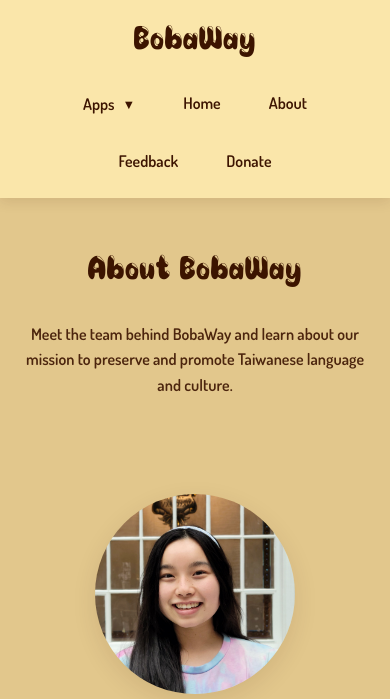
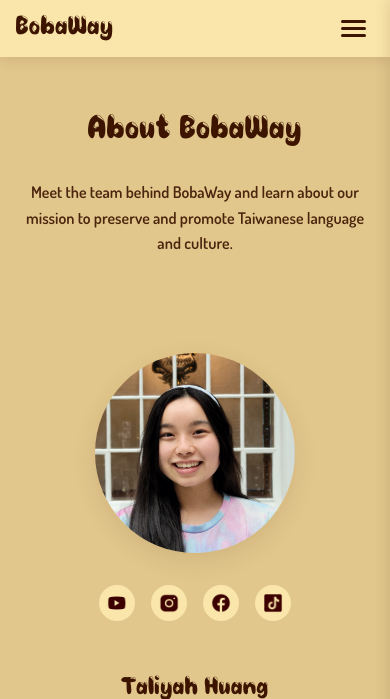
Before and after one commit to taliyah0x0/BobaWay, a Flask app: page /about in a window 390 px wide. Shown: the top 699 px of the page. Run offline with Flask 3, Linux system fonts and the light colour scheme.

Commit message:
navbar formatting on mobile

```diff
--- a/static/styles/home.css
+++ b/static/styles/home.css
@@ -47,6 +47,7 @@ body {
   font-weight: normal;
   color: rgb(60, 20, 0);
   text-decoration: none;
+  cursor: pointer;
 }
 
 .nav {
@@ -131,6 +132,37 @@ body {
 
 .dropdown-item:hover {
   background-color: rgb(226, 199, 140);
+}
+
+/* Mobile hamburger menu */
+.mobile-menu-toggle {
+  display: none;
+  flex-direction: column;
+  cursor: pointer;
+  padding: 0.5rem;
+  background: none;
+  border: none;
+  gap: 4px;
+}
+
+.mobile-menu-toggle span {
+  width: 25px;
+  height: 3px;
+  background-color: rgb(60, 20, 0);
+  border-radius: 2px;
+  transition: all 0.3s ease;
+}
+
+.mobile-menu-toggle.active span:nth-child(1) {
+  transform: rotate(45deg) translate(5px, 5px);
+}
+
+.mobile-menu-toggle.active span:nth-child(2) {
+  opacity: 0;
+}
+
+.mobile-menu-toggle.active span:nth-child(3) {
+  transform: rotate(-45deg) translate(7px, -6px);
 }
 
 /* Main content */
@@ -290,19 +322,78 @@ body {
 /* Responsive design */
 @media (max-width: 768px) {
   .header-content {
-    padding: 1rem;
-    flex-direction: column;
-    gap: 1rem;
+    padding: 0.75rem 1rem;
+    flex-direction: row;
+    gap: 0;
   }
 
   .logo {
-    font-size: 2rem;
+    font-size: 1.8rem;
   }
 
   .nav {
-    flex-wrap: wrap;
-    justify-content: center;
-    gap: 1rem;
+    position: fixed;
+    top: 0;
+    right: -100%;
+    width: 280px;
+    height: 100vh;
+    background-color: rgb(250, 230, 170);
+    flex-direction: column;
+    justify-content: flex-start;
+    align-items: flex-start;
+    padding: 5rem 2rem 2rem 2rem;
+    gap: 0;
+    box-shadow: -4px 0 12px rgba(60, 20, 0, 0.1);
+    transition: right 0.3s ease;
+    z-index: 99;
+  }
+
+  .nav.active {
+    right: 0;
+  }
+
+  .nav-link {
+    width: 100%;
+    padding: 1rem 0;
+    border-bottom: 1px solid rgba(60, 20, 0, 0.1);
+    border-radius: 0;
+    font-size: 1.1rem;
+  }
+
+  .nav-link:hover {
+    background-color: rgb(226, 199, 140);
+    transform: none;
+  }
+
+  .mobile-menu-toggle {
+    display: flex;
+    z-index: 100;
+  }
+
+  /* Mobile dropdown adjustments */
+  .dropdown {
+    width: 100%;
+  }
+
+  .dropdown-content {
+    position: static;
+    display: none;
+    width: 100%;
+    min-width: auto;
+    box-shadow: none;
+    border-radius: 0;
+    margin-top: 0.5rem;
+    padding-left: 1rem;
+  }
+
+  .dropdown.active .dropdown-content {
+    display: block;
+  }
+
+  .dropdown-item {
+    margin: 0;
+    border-radius: 0;
+    padding: 0.75rem 0;
   }
 
   .main {
@@ -340,6 +431,19 @@ body {
 }
 
 @media (max-width: 480px) {
+  .header-content {
+    padding: 0.5rem 1rem;
+  }
+
+  .logo {
+    font-size: 1.6rem;
+  }
+
+  .nav {
+    width: 100%;
+    right: -100%;
+  }
+
   .hero-title {
     font-size: 2rem;
   }
--- a/templates/base.html
+++ b/templates/base.html
@@ -23,7 +23,12 @@
     <header class="header">
         <div class="header-content">
             <h1 class="logo" onclick="window.location.href='/'">BobaWay</h1>
-            <nav class="nav">
+            <button class="mobile-menu-toggle" id="mobileMenuToggle">
+                <span></span>
+                <span></span>
+                <span></span>
+            </button>
+            <nav class="nav" id="nav">
                 <div class="dropdown">
                     <button class="nav-link dropdown-toggle">Apps</button>
                     <div class="dropdown-content">
@@ -54,6 +59,8 @@
         </div>
     </footer>
 
+    <script src="{{ url_for('static', filename='scripts/nav.js') }}"></script>
+
     {% if additional_js %}
         {% for js_file in additional_js %}
         <script src="{{ url_for('static', filename=js_file) }}"></script>
```
Also changed, not shown: static/scripts/nav.js (added, +55 -0 lines).
